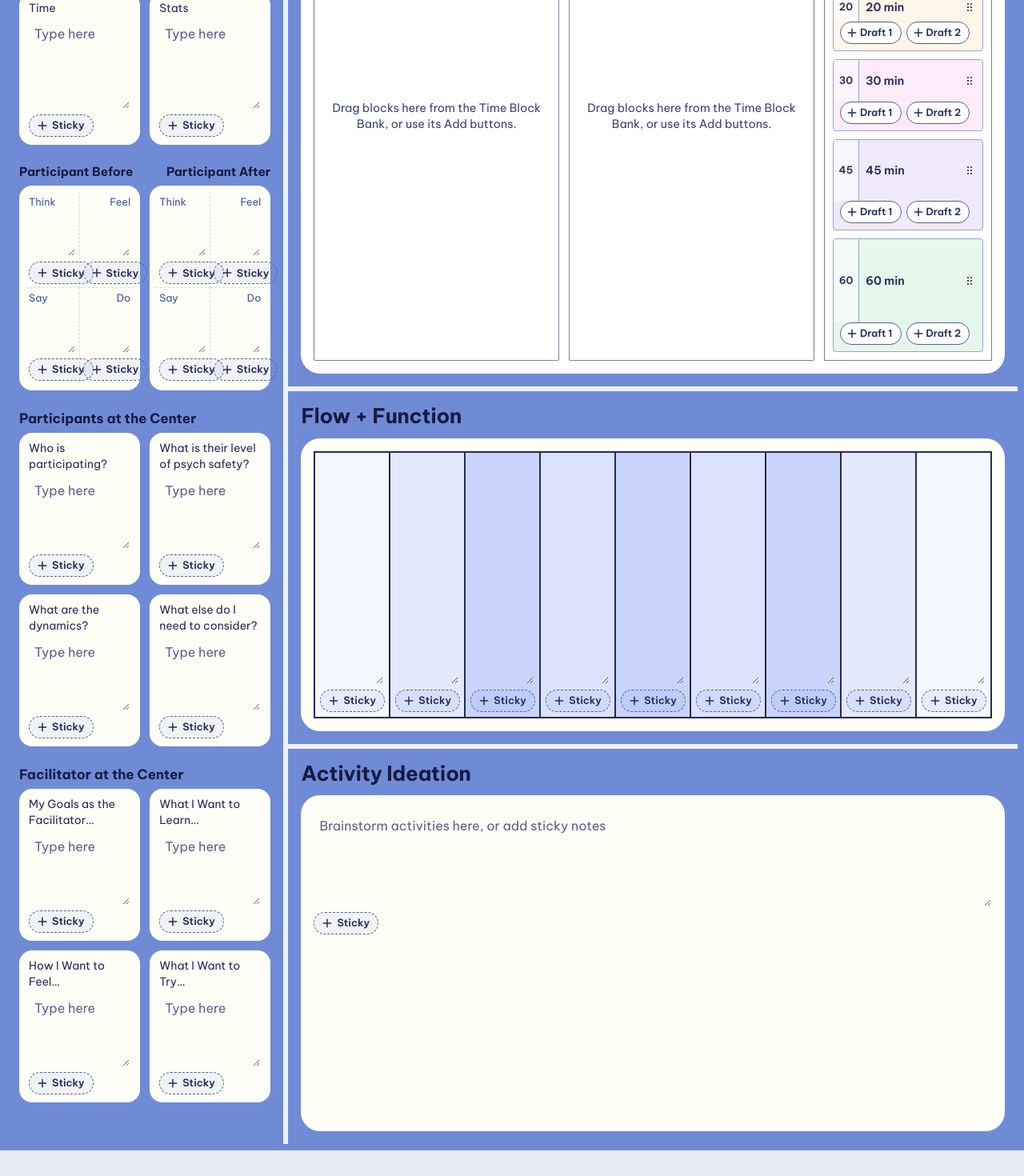
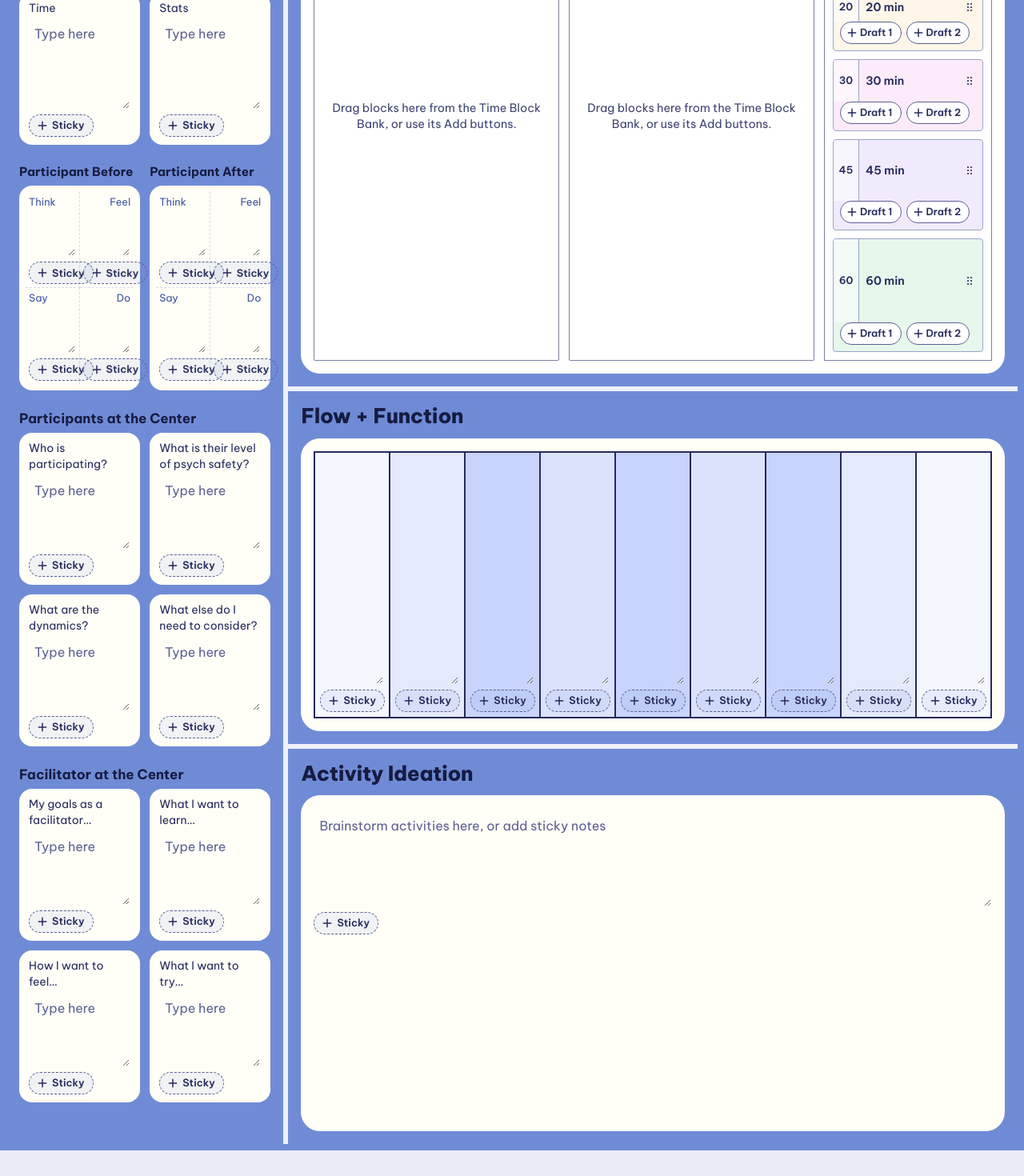
Before and after one commit to tebtem/wf-design-canvas, a React (Vite) app: page / in a window 1280 px wide. Shown: the part 522-1992 px from the top of the page at 80% size. Built offline with nearby package versions, Linux system fonts and the light colour scheme.

Commit message:
ExtraBold top-level headings, left-align participant headings, sentence case labels
Co-Authored-By: Claude Opus 5.5 <noreply@anthropic.com>
Claude-Session: https://claude.ai/code/session_016E9tzgCX2GMFx5agQi5sFD

```diff
--- a/src/components/SessionBrief.tsx
+++ b/src/components/SessionBrief.tsx
@@ -27,7 +27,7 @@ export function SessionBrief() {
           <QuadrantCell prefix="before" title="Participant Before" />
         </section>
         <section aria-labelledby="after-h">
-          <h2 id="after-h" className="sub-heading sub-heading--right">
+          <h2 id="after-h" className="sub-heading">
             Participant After
           </h2>
           <QuadrantCell prefix="after" title="Participant After" />
@@ -51,10 +51,10 @@ export function SessionBrief() {
           Facilitator at the Center
         </h2>
         {grid('facilitator', [
-          'My Goals as the Facilitator…',
-          'What I Want to Learn…',
-          'How I Want to Feel…',
-          'What I Want to Try…',
+          'My goals as a facilitator…',
+          'What I want to learn…',
+          'How I want to feel…',
+          'What I want to try…',
         ])}
       </section>
     </div>
--- a/src/styles/app.css
+++ b/src/styles/app.css
@@ -215,7 +215,7 @@ button {
 }
 .band__title {
   color: var(--navy-deep);
-  font-weight: 700;
+  font-weight: 800;
   font-size: clamp(1.4rem, 2vw, 2rem);
   line-height: 1.2;
   letter-spacing: -0.01em;
@@ -230,9 +230,6 @@ button {
   font-size: clamp(1.05rem, 1.3vw, 1.3rem);
   line-height: 1.25;
   margin-bottom: 8px;
-}
-.sub-heading--right {
-  text-align: right;
 }
 .participant-grid .sub-heading {
   font-size: clamp(0.95rem, 1.1vw, 1.15rem);
@@ -712,9 +709,6 @@ button {
   .flow-grid {
     grid-template-columns: repeat(2, minmax(0, 1fr));
   }
-  .sub-heading--right {
-    text-align: left;
-  }
 }
 
 @media (max-width: 420px) {
```
